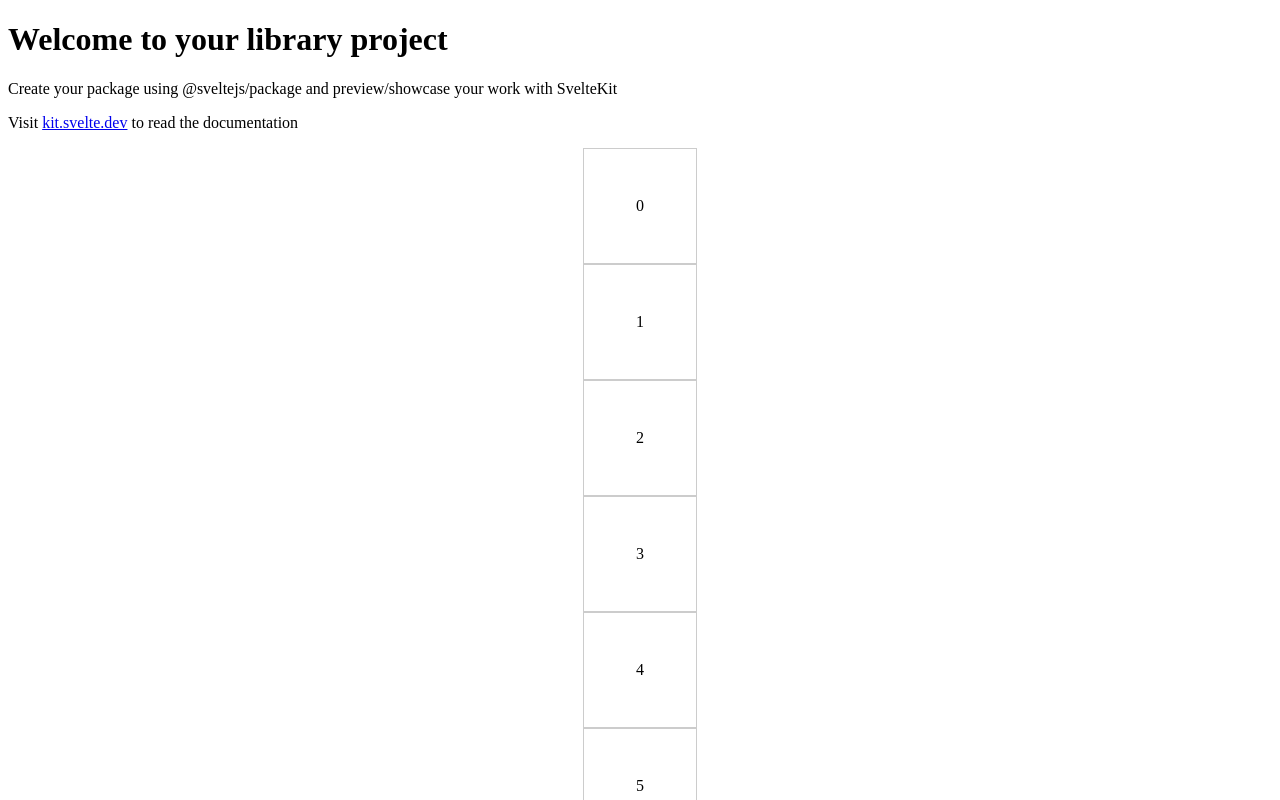
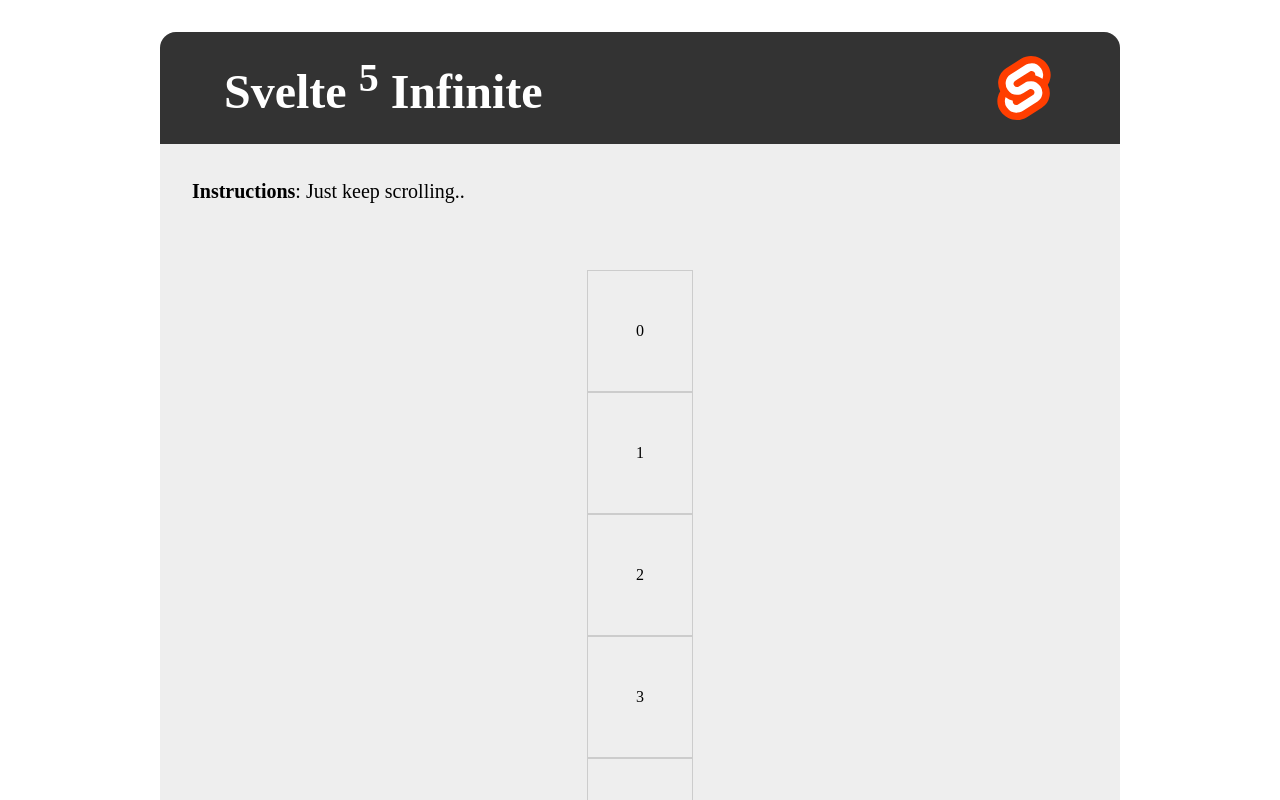
Before and after one commit to ndom91/svelte-infinite, a SvelteKit app: page / in a window 1280 px wide. Shown: the top 800 px of the page. Built offline with nearby package versions, Linux system fonts and the light colour scheme.

Commit message:
fix: design demo page a bit better

```diff
--- /dev/null
+++ b/src/assets/SvelteLogo.svelte
@@ -0,0 +1,36 @@
+<svg xmlns="http://www.w3.org/2000/svg" xmlns:xlink="http://www.w3.org/1999/xlink">
+  <defs>
+    <style>
+      .a {
+        fill: #ff3e00;
+      }
+      .b {
+        fill: #fff;
+      }
+      .c {
+        fill: #1273ff;
+      }
+      .d {
+        fill: #ffd815;
+      }
+    </style>
+    <symbol id="a" viewBox="0 0 93.224 112">
+      <path
+        class="a"
+        d="M87.269,14.819C76.869-.066,56.328-4.478,41.477,4.984L15.4,21.608A29.921,29.921,0,0,0,1.876,41.651,31.514,31.514,0,0,0,4.984,61.882,30.006,30.006,0,0,0,.507,73.065,31.892,31.892,0,0,0,5.955,97.181c10.4,14.887,30.942,19.3,45.791,9.835L77.829,90.392A29.915,29.915,0,0,0,91.347,70.349a31.522,31.522,0,0,0-3.1-20.232,30.019,30.019,0,0,0,4.474-11.182,31.878,31.878,0,0,0-5.447-24.116"
+      />
+      <path
+        class="b"
+        d="M38.929,98.582a20.72,20.72,0,0,1-22.237-8.243,19.176,19.176,0,0,1-3.276-14.5,18.143,18.143,0,0,1,.623-2.435l.491-1.5,1.337.981a33.633,33.633,0,0,0,10.2,5.1l.969.294-.089.968A5.844,5.844,0,0,0,28,83.122a6.24,6.24,0,0,0,6.7,2.485,5.748,5.748,0,0,0,1.6-.7L62.382,68.281a5.43,5.43,0,0,0,2.451-3.631,5.794,5.794,0,0,0-.988-4.371,6.244,6.244,0,0,0-6.7-2.487,5.755,5.755,0,0,0-1.6.7l-9.953,6.345a19.06,19.06,0,0,1-5.3,2.326,20.719,20.719,0,0,1-22.237-8.243,19.171,19.171,0,0,1-3.277-14.5A17.992,17.992,0,0,1,22.915,32.37L49,15.747a19.03,19.03,0,0,1,5.3-2.329,20.72,20.72,0,0,1,22.237,8.243,19.176,19.176,0,0,1,3.277,14.5,18.453,18.453,0,0,1-.624,2.435l-.491,1.5-1.336-.979a33.616,33.616,0,0,0-10.2-5.1l-.97-.294.09-.968a5.859,5.859,0,0,0-1.052-3.878,6.241,6.241,0,0,0-6.7-2.485,5.748,5.748,0,0,0-1.6.7L30.842,43.719a5.421,5.421,0,0,0-2.449,3.63,5.79,5.79,0,0,0,.986,4.372,6.245,6.245,0,0,0,6.7,2.487,5.773,5.773,0,0,0,1.6-.7l9.952-6.342a18.978,18.978,0,0,1,5.3-2.328,20.718,20.718,0,0,1,22.236,8.243,19.171,19.171,0,0,1,3.277,14.5,18,18,0,0,1-8.13,12.054L44.229,96.253a19.017,19.017,0,0,1-5.3,2.329"
+      />
+    </symbol>
+  </defs>
+  <use xlink:href="#a" />
+</svg>
+
+<style>
+  svg {
+    width: 64px;
+    height: 64px;
+  }
+</style>
--- /dev/null
+++ b/src/global.css
@@ -0,0 +1,50 @@
+/*
+ * Using Josh Comeau's CSS reset
+ * https://www.joshwcomeau.com/css/custom-css-reset/#changelog-12
+ */
+
+*,
+*::before,
+*::after {
+  box-sizing: border-box;
+}
+
+* {
+  margin: 0;
+}
+
+body {
+  line-height: 1.5;
+  -webkit-font-smoothing: antialiased;
+}
+
+img,
+picture,
+video,
+canvas,
+svg {
+  display: block;
+  max-width: 100%;
+}
+
+input,
+button,
+textarea,
+select {
+  font: inherit;
+}
+
+p,
+h1,
+h2,
+h3,
+h4,
+h5,
+h6 {
+  overflow-wrap: break-word;
+}
+
+#root,
+#__next {
+  isolation: isolate;
+}
--- a/src/lib/InfiniteLoader.svelte
+++ b/src/lib/InfiniteLoader.svelte
@@ -32,6 +32,7 @@
   const LOOP_CHECK_TIMEOUT = 1000
   const LOOP_CHECK_MAX_CALLS = 5
   const ERROR_INFINITE_LOOP = `executed the callback function more than ${LOOP_CHECK_MAX_CALLS} times for a short time.`
+  $inspect("status", status)
 
   class LoopTracker {
     coolingOff = false
@@ -74,15 +75,17 @@
 
     if (!loopTracker.coolingOff && status !== STATUS.LOADING) {
       await triggerLoad()
+      loopTracker.track()
     }
 
-    status = STATUS.LOADING
+    // @ts-expect-error - client can set status to complete inside triggerLoad
+    if (status !== STATUS.ERROR && status !== STATUS.COMPLETE) {
+      status = STATUS.LOADING
 
-    loopTracker.track()
-
-    if (status === STATUS.LOADING) {
-      status = STATUS.READY
-      isFirstLoad = false
+      if (status === STATUS.LOADING) {
+        status = STATUS.READY
+        isFirstLoad = false
+      }
     }
   }
 
@@ -109,27 +112,71 @@
   })
 </script>
 
-<div class="h-full">
+<div class="loader-wrapper">
   <slot />
 
   {#if showSpinner}
-    <div class="pt-16 w-full text-lg text-center">Loading...</div>
+    <div class="loading">Loading...</div>
   {/if}
 
   {#if showNoResults}
-    <div class="pt-16 w-full text-lg text-center">No results</div>
+    <div class="no-results">No results</div>
   {/if}
 
   {#if showNoMore}
-    <div class="pt-16 w-full text-lg text-center">No more data</div>
+    <div class="no-data">No more data</div>
   {/if}
 
   {#if showError}
-    <div class="flex flex-col gap-4 items-center pt-16 w-full">
-      Oops, something went wrong
-      <button class="" on:click={attemptLoad}> Retry </button>
+    <div class="error">
+      <div class="error-label">Oops, something went wrong</div>
+      <button class="error-btn" on:click={attemptLoad}> Retry </button>
     </div>
   {/if}
 
-  <div class="h-20" bind:this={intersectionTarget} />
+  <div class="target" bind:this={intersectionTarget} />
 </div>
+
+<style>
+  .loader-wrapper {
+    display: grid;
+    width: 100%;
+    place-items: center;
+    margin-block: 2rem;
+
+    .loading {
+      font-size: 1.5rem;
+    }
+
+    .no-results {
+      font-size: 1.5rem;
+    }
+
+    .no-data {
+      font-size: 1.5rem;
+    }
+
+    .error {
+      display: flex;
+      flex-direction: column;
+      font-size: 1.5rem;
+
+      .error-label {
+        color: palevioletred;
+      }
+
+      .error-btn {
+        color: white;
+        background-color: midnightblue;
+        padding-inline: 2rem;
+        padding-block: 1rem;
+        border-radius: 0.25rem;
+        border: none;
+      }
+    }
+
+    .target {
+      height: 4rem;
+    }
+  }
+</style>
--- a/src/routes/+page.svelte
+++ b/src/routes/+page.svelte
@@ -1,6 +1,8 @@
 <script lang="ts">
   import { page } from "$app/stores"
   import { InfiniteLoader, stateChanger } from "../lib/index.js"
+  import SvelteLogo from "../assets/SvelteLogo.svelte"
+  import "../global.css"
 
   const allItems = $state<number[]>($page.data.items)
   const limitLoadCount = 10
@@ -23,7 +25,10 @@
         method: "POST",
         body: JSON.stringify({ limit, skip })
       })
-      if (!dataResponse.ok) return
+      if (!dataResponse.ok) {
+        stateChanger.error()
+        return
+      }
       const data = await dataResponse.json()
 
       if (data.items.length) {
@@ -32,6 +37,7 @@
 
       // There are less items available than fit on one page,
       // don't keep trying to fetch more. We're done.
+      console.log("afterLoadMore", { allItems: allItems.length, totalCount: data.totalCount })
       if (allItems.length >= data.totalCount) {
         stateChanger.complete()
       } else {
@@ -44,24 +50,66 @@
   }
 </script>
 
-<h1>Welcome to your library project</h1>
-<p>Create your package using @sveltejs/package and preview/showcase your work with SvelteKit</p>
-<p>Visit <a href="https://kit.svelte.dev">kit.svelte.dev</a> to read the documentation</p>
-
-<div class="loader-wrapper">
+<main class="container">
+  <nav>
+    <h1>Svelte <sup>5</sup> Infinite</h1>
+    <SvelteLogo alt="Svelte Logo" />
+  </nav>
+  <div class="content">
+    <p><strong>Instructions</strong>: Just keep scrolling..</p>
     <InfiniteLoader triggerLoad={async () => await loadMore()}>
       {#each allItems as data}
         <div class="data-item">{data}</div>
       {/each}
     </InfiniteLoader>
   </div>
+</main>
 
 <style>
   body {
     display: grid;
     place-items: center;
+    width: 100%;
     max-width: 1024px;
-    width: 100%;
+    max-height: 100dvh;
+  }
+
+  .container {
+    display: flex;
+    flex-direction: column;
+    width: 960px;
+    margin: 0 auto;
+    background-color: #eee;
+    margin-block: 2rem;
+    height: 100%;
+    border-radius: 1rem;
+  }
+
+  nav {
+    display: flex;
+    justify-content: space-between;
+    align-items: center;
+    padding-block: 1rem;
+    padding-inline: 4rem;
+    border-radius: 1rem 1rem 0 0;
+    background-color: #333;
+
+    h1 {
+      color: white;
+      font-size: 3rem;
+    }
+  }
+
+  .content {
+    display: flex;
+    flex-direction: column;
+    gap: 2rem;
+    padding: 2rem;
+    overflow-y: scroll;
+
+    p {
+      font-size: 1.25rem;
+    }
   }
 
   .data-item {
```
Also changed, not shown: static/svelte-logo.svg (added). Lines whose indentation alone changed are shown as unchanged.
